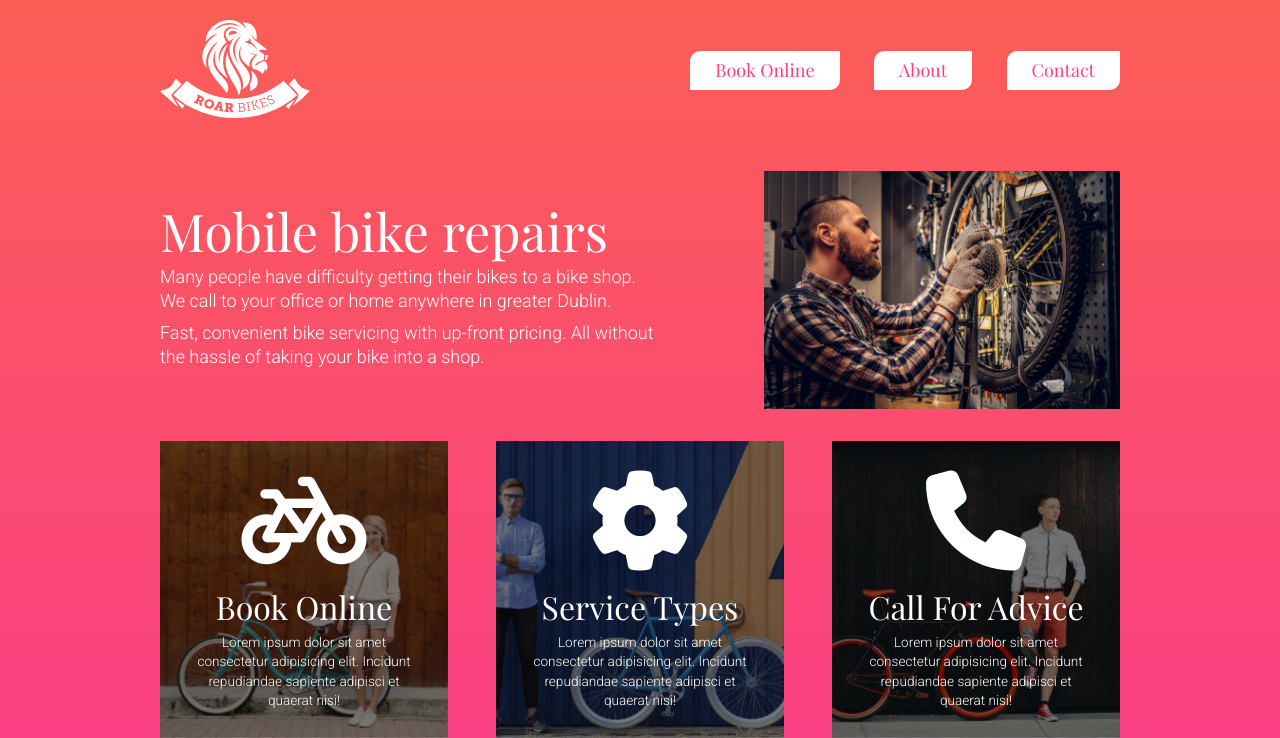
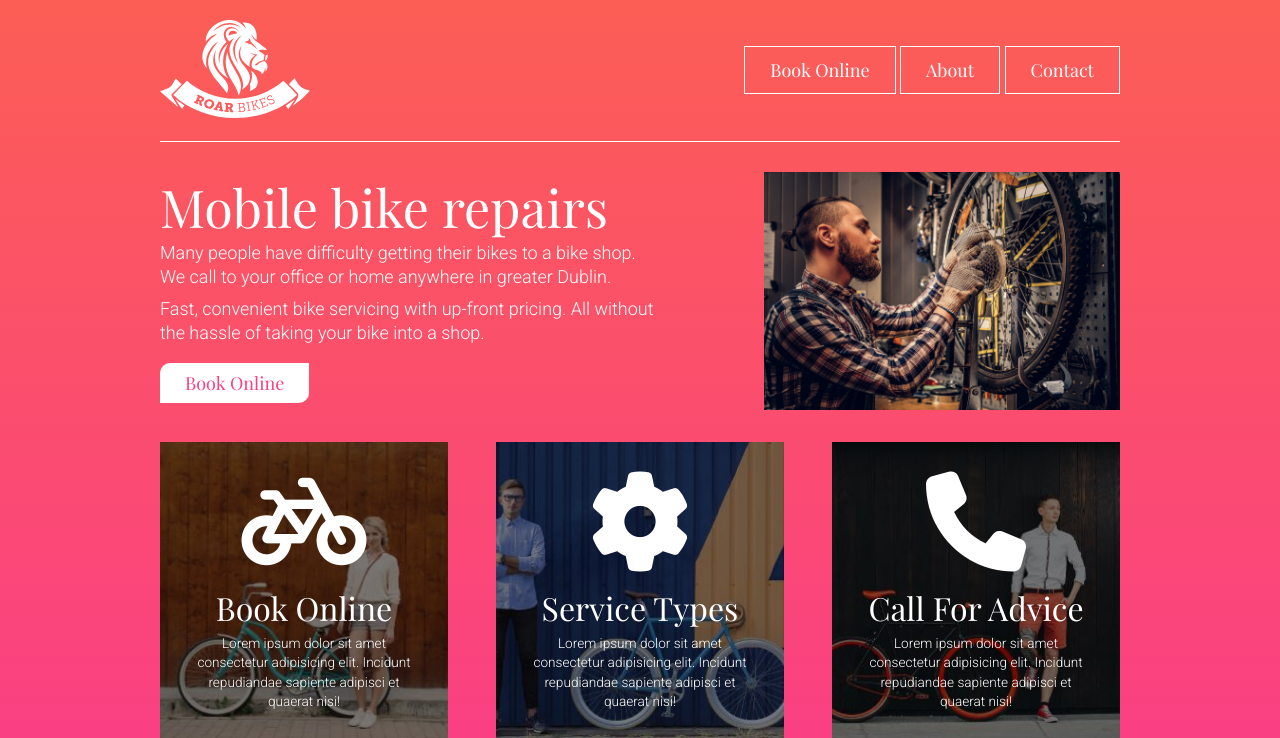
Before and after one commit to deuxemm/web-d-proj-2, a PHP site: page / in a window 1280 px wide. Shown: the top 738 px of the page. Run offline with PHP 8.4, Linux system fonts and the light colour scheme; some libraries are stand-ins or nearby versions.

Commit message:
add in horizontal in header

```diff
--- a/index.html
+++ b/index.html
@@ -30,9 +30,9 @@
             </div>
 
             <nav>
-                <a href="#" class="mybutton">Book Online</a>
-                <a href="#" class="mybutton">About</a>
-                <a href="#" class="mybutton">Contact</a>
+                <a href="#" class="navbutton">Book Online</a>
+                <a href="#" class="navbutton">About</a>
+                <a href="#" class="navbutton">Contact</a>
             </nav>
 
         </header>
@@ -43,6 +43,7 @@
                 <p>Many people have difficulty getting their bikes to a bike shop. We call to your office or home anywhere in greater Dublin.
                 </p>
                 <p>Fast, convenient bike servicing with up-front pricing. All without the hassle of taking your bike into a shop.</p>
+                <a href="test-page.html" class="mybutton">Book Online</a>
             </div>
             <div class="herobox2">
             <img src="/images/image-bike-repair-service-a.jpg" alt="person servicing a bike in Dublin">
--- a/style.css
+++ b/style.css
@@ -23,6 +23,7 @@ header {
     align-items: center;
     padding-top: 20px;
     padding-bottom: 20px;
+    border-bottom: 1px solid white;
 }
 
 main {
@@ -112,9 +113,16 @@ p {
 
 a.mybutton {
     display: inline-block;
-    padding-top: 10px;
+    margin-top: 10px;
 }
 
 nav a.mybutton {
     margin-left: 30px;
 }
+
+.navbutton {
+   border: 1px solid white;
+   padding: 11px 25px;
+   font-family: 'Playfair Display', serif;
+
+}
```
